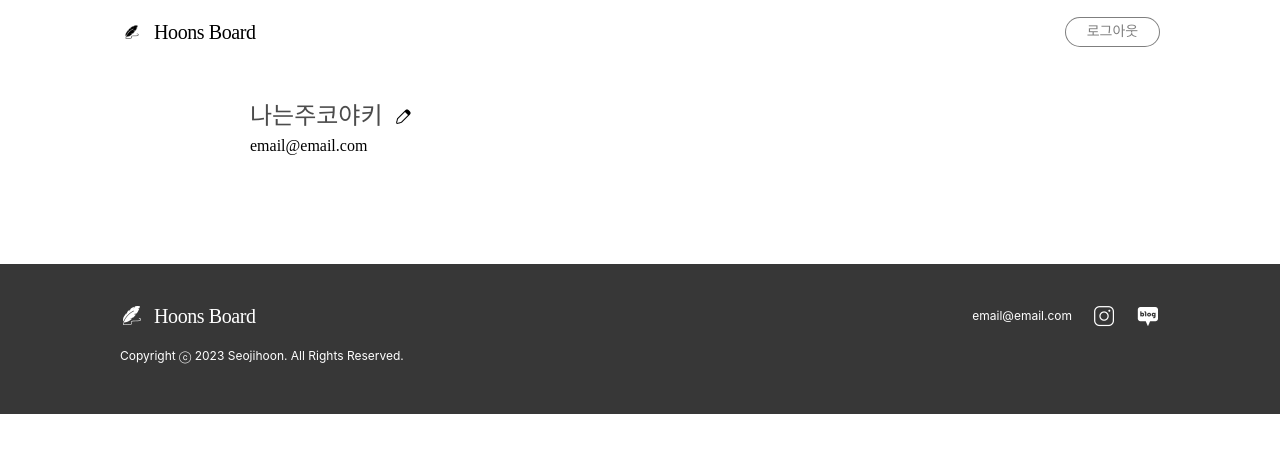
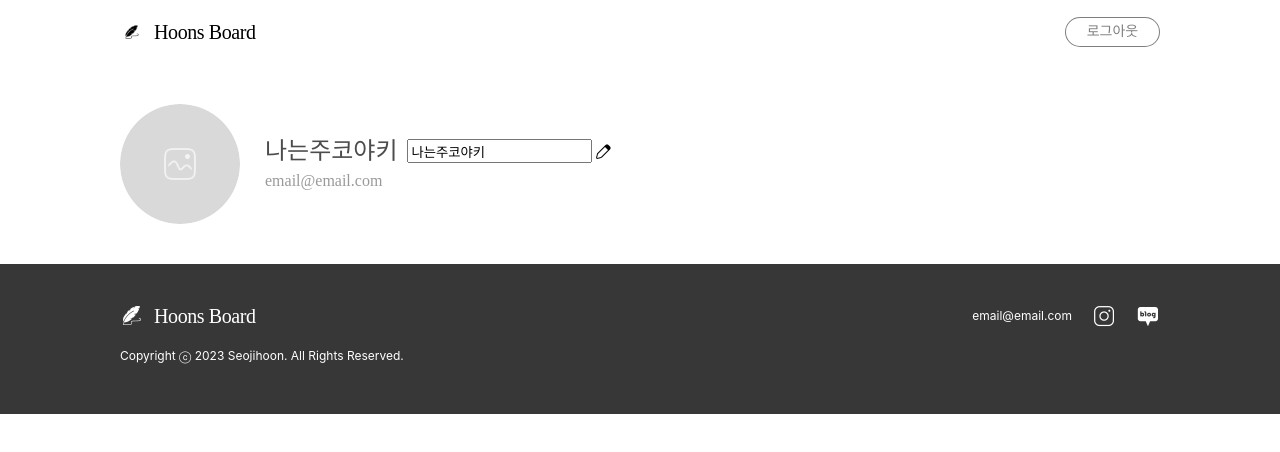
Before and after one commit to devJiraynor/board-project-20230530, a React (Create React App) app in the folder front/: page /my-page in a window 1280 px wide. Shown: the top 452 px of the page. Built offline with nearby package versions, Linux system fonts and the light colour scheme; a web font is replaced by a local one.

Commit message:
2023.07.20. 16:20

```diff
--- /dev/null
+++ b/front/src/custom.d.ts
@@ -0,0 +1,4 @@
+// description: 특정 확장자를 모듈로 인식 //
+declare module '*.png';
+declare module '*.jpg';
+declare module '*.jpeg';
--- /dev/null
+++ b/front/src/views/MyPage/asset/index.ts
@@ -0,0 +1 @@
+import my_page_profile_default from './my_page_profile_default.png'
--- a/front/src/views/MyPage/index.tsx
+++ b/front/src/views/MyPage/index.tsx
@@ -1,5 +1,6 @@
-import React from 'react'
+import { ChangeEvent, useRef, useState } from 'react'
 import './style.css';
+import DefaultProflie from './asset/my_page_profile_default.png';
 
 //          component          //
 // description: 마이페이지 화면 //
@@ -14,10 +15,28 @@ export default function MyPage() {
   // description: 마이페이지 상단 //
   const MyPageTop = () => {
     //          state          //
+    // description: input 요소에 대한 참조용 상태 //
+    // description: useRef를 사용하여 HTML 요소를 JS 객체로 다룰수 있음 //
+    const fileInputRef = useRef<HTMLInputElement>(null);
+    // description: 사용자 프로필 사진 URL 상태 //
+    const [profileImageUrl, setProfileImageUrl] = useState<string>(DefaultProflie);
+    // description: 사용자 닉네임 상태 //
+    const [nickname, setNickname] = useState<string>('나는주코야키');
 
     //          function          //
 
     //          event handler          //
+    // description: 프로필 이미지 선택시 파일 인풋창 열림 이벤트 //
+    const onProfileClickHandler = () => {
+      fileInputRef.current?.click();
+    }
+    // description: 파일 인풋 변경 시 이미지 미리보기 //
+    const onImageInputChangeHandler = (event: ChangeEvent<HTMLInputElement>) => {
+      if(!event.target.files || !event.target.files.length) return;
+      // description: 입력받은 이미지 파일을 URL 형태로 변경해주는 구문 //
+      const imageUrl = URL.createObjectURL(event.target.files[0]);
+      setProfileImageUrl(imageUrl);
+    }
 
     //          effect          //
 
@@ -26,11 +45,13 @@ export default function MyPage() {
       <div className='my-page-top'>
         <div className='my-page-top-container'>
           <div className='my-page-top-profile-box'>
-            <div className='my-page-top-profile'></div>
+            <div className='my-page-top-profile' style={{ backgroundImage: `url(${profileImageUrl})` }} onClick={onProfileClickHandler}></div>
+            <input type='file' style={{ display: 'none' }} ref={fileInputRef} accept='image/*' onChange={onImageInputChangeHandler} />
           </div>
           <div className='my-page-top-info-box'>
             <div className='my-page-info-nickname-container'>
-              <div className='my-page-info-nickname'>나는주코야키</div>
+              <div className='my-page-info-nickname'>{nickname}</div>
+              <input type='text' value={nickname} />
               <div className='my-page-info-nickname-button'>
                 <div className='my-page-edit-icon'></div>
               </div>
--- a/front/src/views/MyPage/style.css
+++ b/front/src/views/MyPage/style.css
@@ -4,6 +4,7 @@
 
 .my-page-top-container {
   display: flex;
+  align-items: center;
 }
 
 .my-page-top-profile-box {
@@ -25,7 +26,7 @@
 }
 
 .my-page-top-info-box {
-  margin-left: 10px;
+  margin-left: 25px;
 }
 
 .my-page-info-nickname-container {
@@ -63,3 +64,11 @@
   background-position: 50% 50%;
   background-size: 100% 100%;
 }
+
+.my-page-info-email {
+  color: rgba(0, 0, 0, 0.4);
+
+  font-size: 16px;
+  font-weight: 500;
+  line-height: 100%;
+}
```
